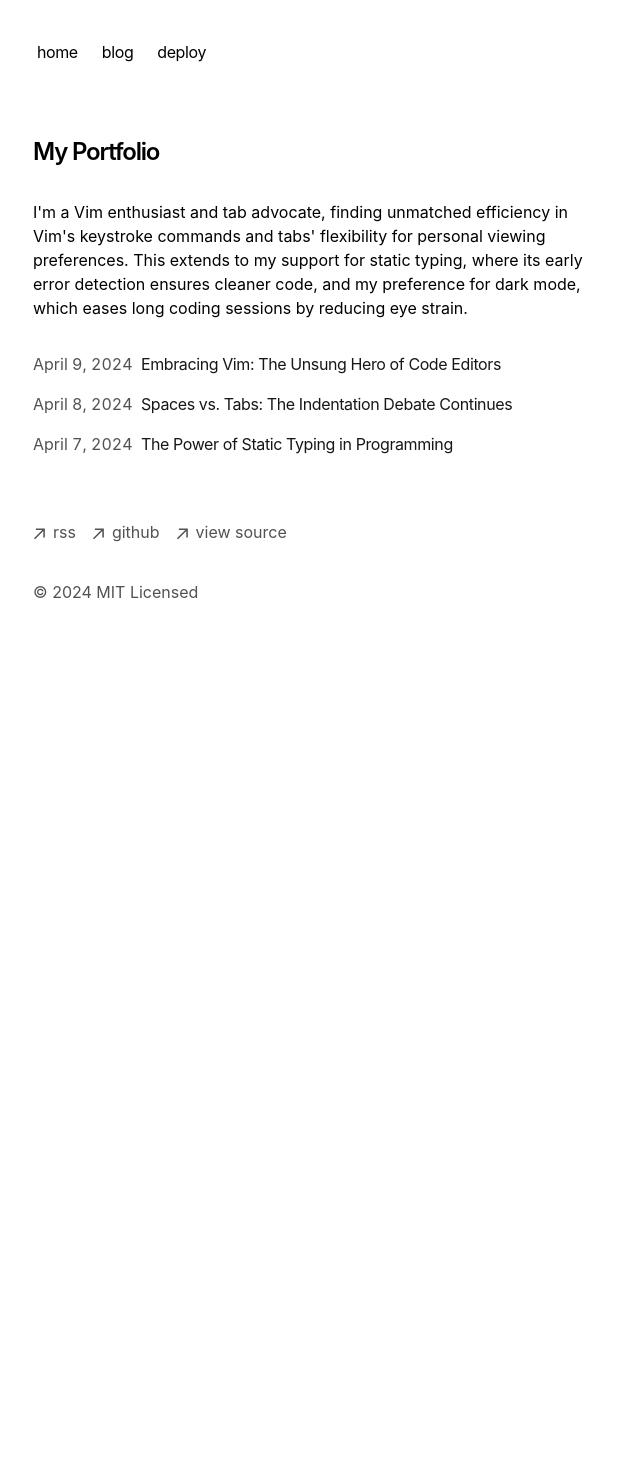
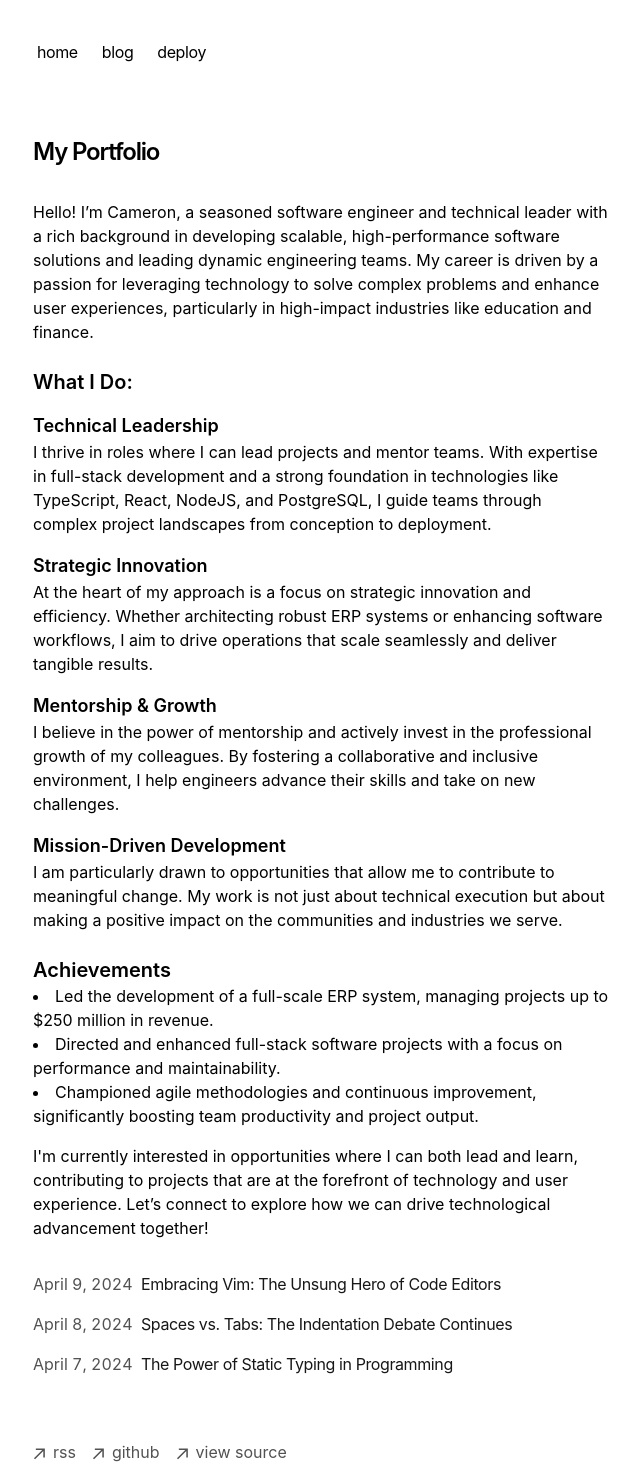
Before and after one commit to gera-cameron/camerongera.com, a Next.js app: page / in a window 1280 px wide. Shown: the top 1470 px of the page, without its empty margins (319-959 px from the left). Before the commit the page ends 800 px from the top, so only its background shows below. Built offline with nearby package versions, Linux system fonts and the light colour scheme.

Commit message:
first commit

```diff
--- a/app/layout.tsx
+++ b/app/layout.tsx
@@ -11,15 +11,15 @@
 export const metadata: Metadata = {
   metadataBase: new URL(baseUrl),
   title: {
-    default: 'Next.js Portfolio Starter',
-    template: '%s | Next.js Portfolio Starter',
+    default: 'Cameron Gera\'s portfolio',
+    template: '%s | Home',
   },
-  description: 'This is my portfolio.',
+  description: 'This is my portfolio. I am an engineering leader with 8+ years in software building 0 to 1 products for SaaS and Enterprise companies',
   openGraph: {
-    title: 'My Portfolio',
+    title: 'Cameron Gera\'s Portfolio',
     description: 'This is my portfolio.',
     url: baseUrl,
-    siteName: 'My Portfolio',
+    siteName: 'Cameron Gera\'s portfolio',
     locale: 'en_US',
     type: 'website',
   },
--- a/app/page.tsx
+++ b/app/page.tsx
@@ -7,11 +7,33 @@
         My Portfolio
       </h1>
       <p className="mb-4">
-        {`I'm a Vim enthusiast and tab advocate, finding unmatched efficiency in
-        Vim's keystroke commands and tabs' flexibility for personal viewing
-        preferences. This extends to my support for static typing, where its
-        early error detection ensures cleaner code, and my preference for dark
-        mode, which eases long coding sessions by reducing eye strain.`}
+        {`Hello! I’m Cameron, a seasoned software engineer and technical leader with a rich background in developing scalable, high-performance software solutions and leading dynamic engineering teams. My career is driven by a passion for leveraging technology to solve complex problems and enhance user experiences, particularly in high-impact industries like education and finance.`}
+      </p>
+      <h2 className="text-xl font-semibold mt-6">What I Do:</h2>
+      <h3 className="text-lg font-semibold mt-4">Technical Leadership</h3>
+      <p className="mb-4">
+        {`I thrive in roles where I can lead projects and mentor teams. With expertise in full-stack development and a strong foundation in technologies like TypeScript, React, NodeJS, and PostgreSQL, I guide teams through complex project landscapes from conception to deployment.`}
+      </p>
+      <h3 className="text-lg font-semibold mt-4">Strategic Innovation</h3>
+      <p className="mb-4">
+        {`At the heart of my approach is a focus on strategic innovation and efficiency. Whether architecting robust ERP systems or enhancing software workflows, I aim to drive operations that scale seamlessly and deliver tangible results.`}
+      </p>
+      <h3 className="text-lg font-semibold mt-4">Mentorship & Growth</h3>
+      <p className="mb-4">
+        {`I believe in the power of mentorship and actively invest in the professional growth of my colleagues. By fostering a collaborative and inclusive environment, I help engineers advance their skills and take on new challenges.`}
+      </p>
+      <h3 className="text-lg font-semibold mt-4">Mission-Driven Development</h3>
+      <p className="mb-4">
+        {`I am particularly drawn to opportunities that allow me to contribute to meaningful change. My work is not just about technical execution but about making a positive impact on the communities and industries we serve.`}
+      </p>
+      <h2 className="text-xl font-semibold mt-6">Achievements</h2>
+      <ul className="list-disc list-inside mb-4">
+        <li>{`Led the development of a full-scale ERP system, managing projects up to $250 million in revenue.`}</li>
+        <li>{`Directed and enhanced full-stack software projects with a focus on performance and maintainability.`}</li>
+        <li>{`Championed agile methodologies and continuous improvement, significantly boosting team productivity and project output.`}</li>
+      </ul>
+      <p className="mb-4">
+        {`I'm currently interested in opportunities where I can both lead and learn, contributing to projects that are at the forefront of technology and user experience. Let’s connect to explore how we can drive technological advancement together!`}
       </p>
       <div className="my-8">
         <BlogPosts />
--- a/package.json
+++ b/package.json
@@ -13,7 +13,7 @@
     "@vercel/analytics": "^1.1.3",
     "@vercel/speed-insights": "^1.0.9",
     "geist": "1.2.2",
-    "next": "canary",
+    "next": "^14.2.3",
     "next-mdx-remote": "^4.4.1",
     "postcss": "^8.4.35",
     "react": "18.2.0",
```
Also changed, not shown: 2 other files (tests, documents, lock files or other folders).
